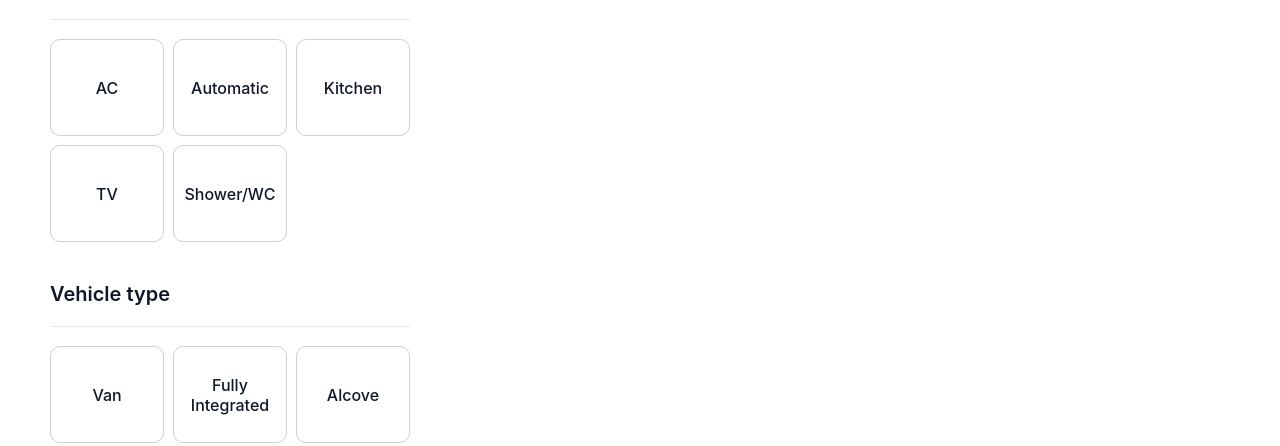
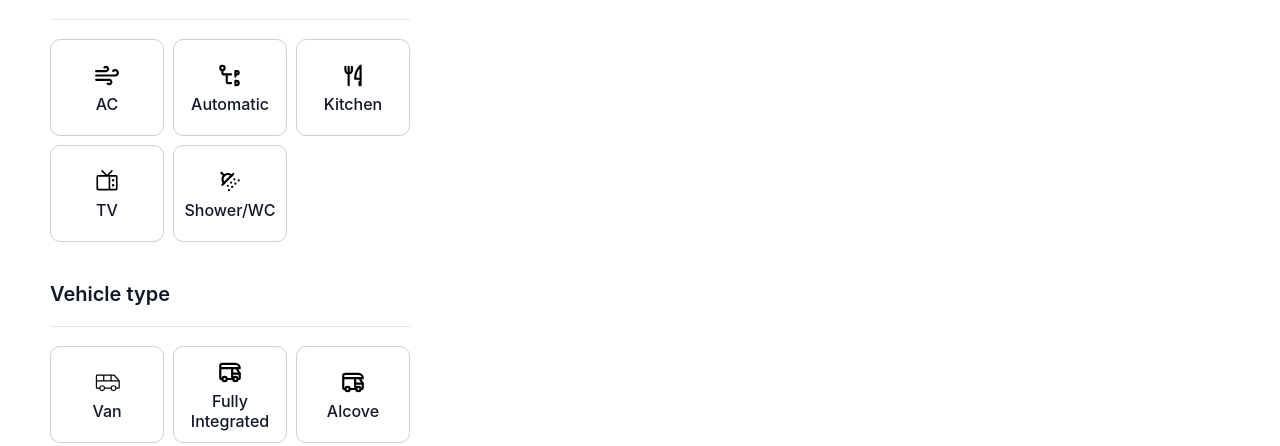
Before and after one commit to Gentleman-88/campers, a React (Create React App) app: page /campers/catalog in a window 1280 px wide. Shown: the part 254-700 px from the top of the page. Built offline with nearby package versions, Linux system fonts and the light colour scheme; no server answers.

Commit message:
Upd icons

```diff
--- a/src/components/Filters/Filters.jsx
+++ b/src/components/Filters/Filters.jsx
@@ -1,5 +1,9 @@
 import React from 'react';
 import s from './Filters.module.css';
+import { TbAutomaticGearbox, TbToolsKitchen2, TbCamper } from 'react-icons/tb';
+import { FiWind } from 'react-icons/fi';
+import { PiTelevision, PiVanLight } from 'react-icons/pi';
+import { LuShowerHead } from 'react-icons/lu';
 
 function Filters() {
   return (
@@ -18,6 +22,7 @@ function Filters() {
           />
           <label htmlFor="ac" className={s.filter_check}>
             <span className={s.data_check_svg}>
+              <FiWind className={s.icon} />
               <p className={s.filter_type}>AC</p>
             </span>
           </label>
@@ -29,6 +34,7 @@ function Filters() {
           />
           <label htmlFor="Automatic" className={s.filter_check}>
             <span className={s.data_check_svg}>
+              <TbAutomaticGearbox className={s.icon} />
               <p className={s.filter_type}>Automatic</p>
             </span>
           </label>
@@ -40,6 +46,7 @@ function Filters() {
           />
           <label htmlFor="Kitchen" className={s.filter_check}>
             <span className={s.data_check_svg}>
+              <TbToolsKitchen2 className={s.icon} />
               <p className={s.filter_type}>Kitchen</p>
             </span>
           </label>
@@ -51,6 +58,7 @@ function Filters() {
           />
           <label htmlFor="TV" className={s.filter_check}>
             <span className={s.data_check_svg}>
+              <PiTelevision className={s.icon} />
               <p className={s.filter_type}>TV</p>
             </span>
           </label>
@@ -62,6 +70,7 @@ function Filters() {
           />
           <label htmlFor="Shower" className={s.filter_check}>
             <span className={s.data_check_svg}>
+              <LuShowerHead className={s.icon} />
               <p className={s.filter_type}>Shower/WC</p>
             </span>
           </label>
@@ -77,6 +86,7 @@ function Filters() {
           />
           <label htmlFor="Van" className={s.filter_check}>
             <span className={s.data_check_svg}>
+              <PiVanLight className={s.icon} />
               <p className={s.filter_type}>Van</p>
             </span>
           </label>
@@ -89,6 +99,7 @@ function Filters() {
           />
           <label htmlFor="Fully" className={s.filter_check}>
             <span className={s.data_check_svg}>
+              <TbCamper className={s.icon} />
               <p className={s.filter_type}>Fully Integrated</p>
             </span>
           </label>
@@ -101,6 +112,7 @@ function Filters() {
           />
           <label htmlFor="Alcove" className={s.filter_check}>
             <span className={s.data_check_svg}>
+              <TbCamper className={s.icon} />
               <p className={s.filter_type}>Alcove</p>
             </span>
           </label>
--- a/src/components/Filters/Filters.module.css
+++ b/src/components/Filters/Filters.module.css
@@ -77,6 +77,11 @@
   margin-bottom: 40px;
 }
 
+.icon {
+  width: 26px;
+  height: 27px;
+}
+
 .select_filters::before {
   content: '';
   position: absolute;
```
